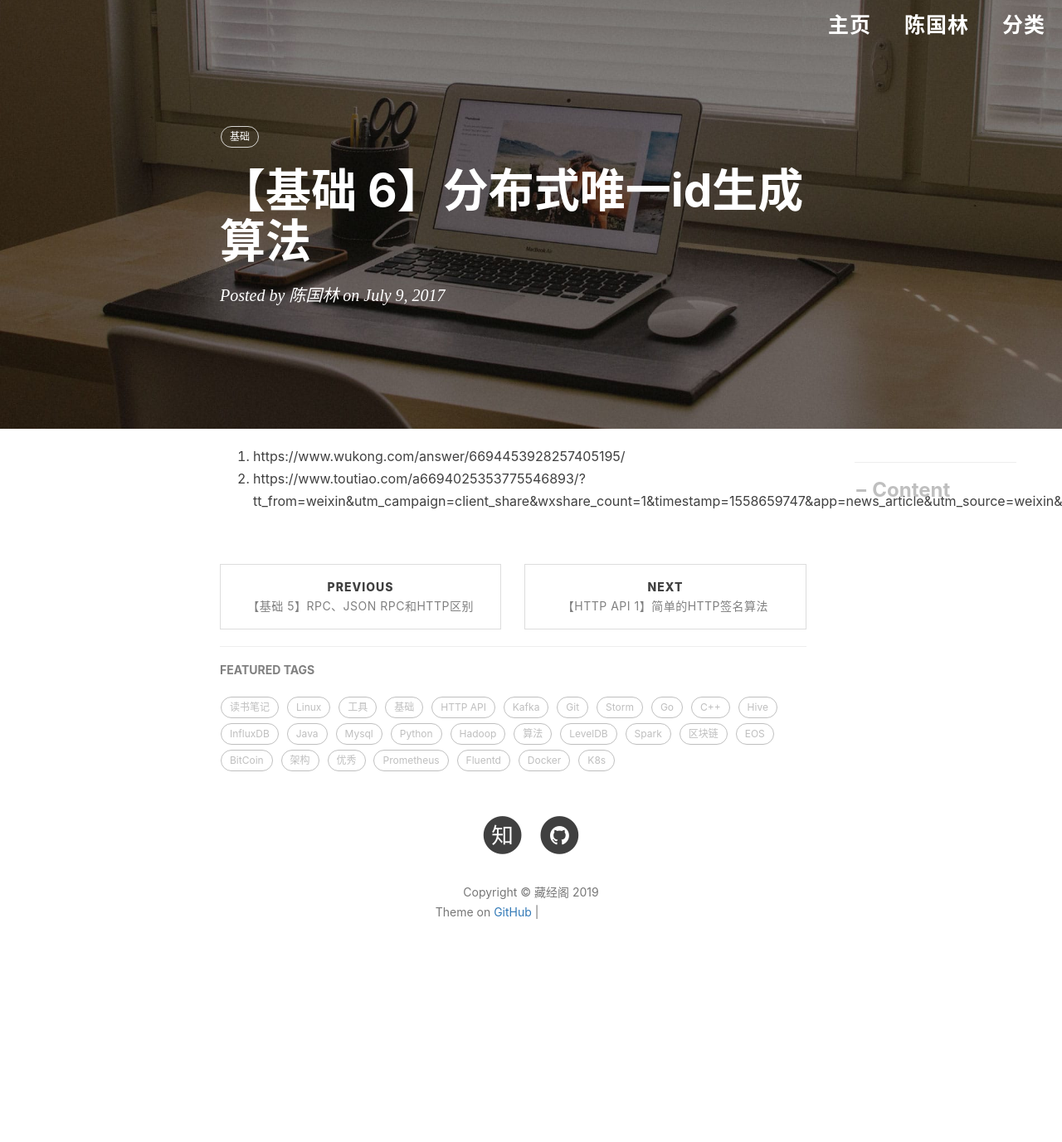
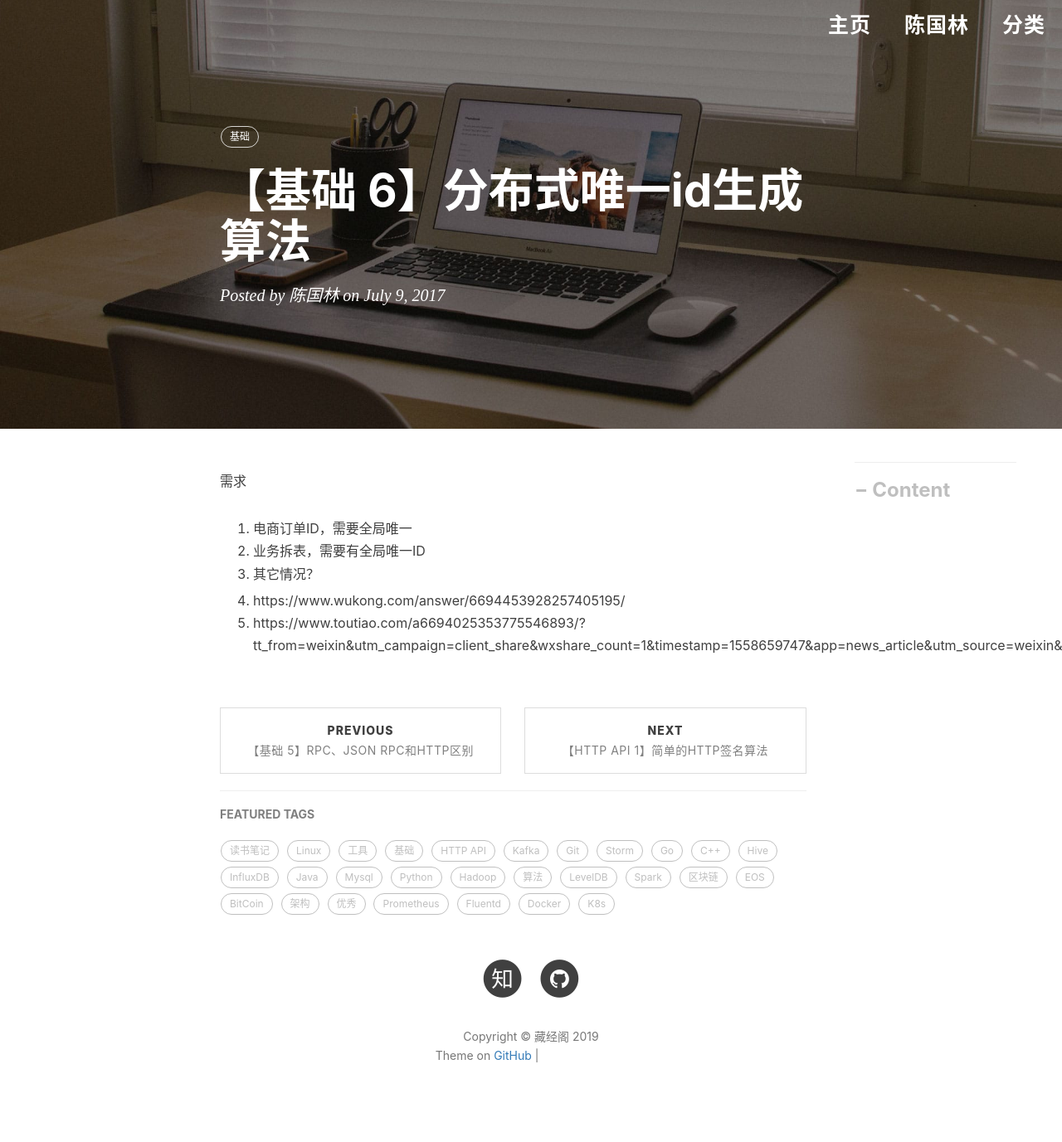
Before and after one commit to engru/chenguolin.github.io, a Jekyll site: the page built from _posts/2017-07-09-【基础-6】分布式唯一ID生成算法.md, in a window 1280 px wide. Shown: the whole page at 83% size. Built offline with Jekyll 4.4.1, drawn with Linux system fonts in a browser that asks for light colours; nearby versions of some CDN libraries; comment, search, counter and statistics services are not loaded; before the commit the page ends 1204 px from its top, so only the background shows below that; grey boxes are pictures that could not be loaded.

Commit message:
Update 2017-07-09-【基础-6】分布式唯一ID生成算法.md

```diff
--- a/_posts/2017-07-09-【基础-6】分布式唯一ID生成算法.md
+++ b/_posts/2017-07-09-【基础-6】分布式唯一ID生成算法.md
@@ -6,5 +6,10 @@ tags:          #标签
     - 基础
 ---
 
+需求
+1. 电商订单ID，需要全局唯一
+2. 业务拆表，需要有全局唯一ID
+3. 其它情况？
+
 1. https://www.wukong.com/answer/6694453928257405195/
 2. https://www.toutiao.com/a6694025353775546893/?tt_from=weixin&utm_campaign=client_share&wxshare_count=1&timestamp=1558659747&app=news_article&utm_source=weixin&utm_medium=toutiao_ios&req_id=20190524090227010018060139146B452&group_id=6694025353775546893
```
